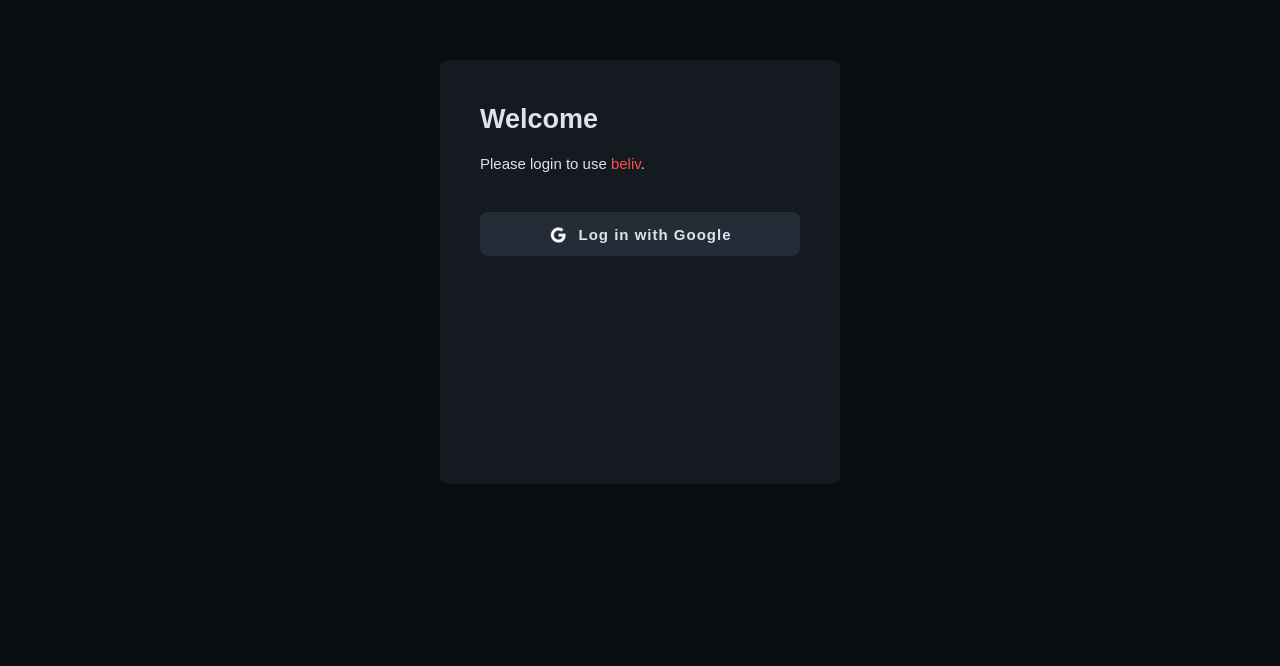
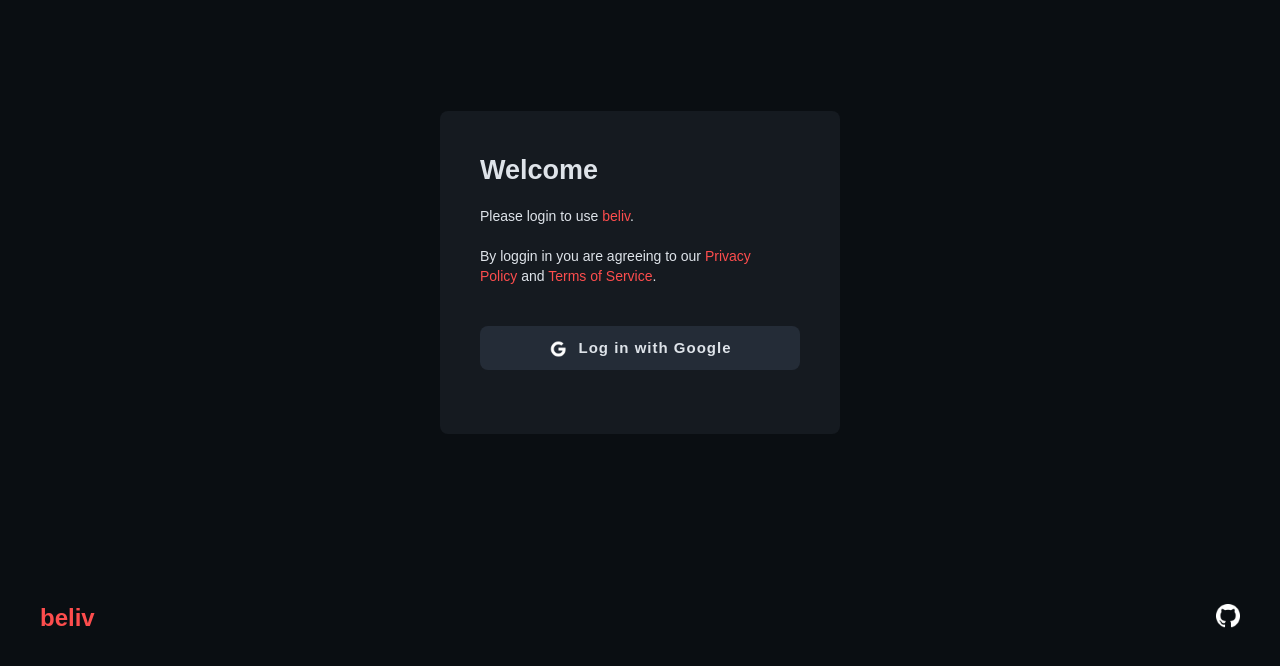
Before and after one commit to ninjaasmoke/belivN, a Next.js app: page /login in a window 1280 px wide. Shown: the part 128-794 px from the top of the page. Built offline with nearby package versions, Linux system fonts and the light colour scheme.

Commit message:
design login

```diff
--- a/pages/login.js
+++ b/pages/login.js
@@ -1,20 +1,32 @@
 import styles from '../styles/Login.module.css'
 import { GoogleLogin } from 'react-google-login';
+import Link from 'next/link'
 
 export default function Login() {
+
+    function signInSuccess(response) {
+        console.log(response.profileObj);
+    }
+
+    function signInFailue(response) {
+        console.log(response);
+        alert('Login failed!');
+    }
+
     return (
         <div className={styles.container}>
             <div className={styles.login}>
                 <h1 className={styles.welcome}>Welcome</h1>
                 <p className={styles.desc}>
-                    Please login to use <span>beliv</span>.
+                    Please login to use <span>beliv</span>. <br /> <br />
+                    By loggin in you are agreeing to our <Link href="privacy"><a>Privacy Policy</a></Link> and <Link href="terms"><a>Terms of Service</a></Link>.
                 </p>
                 <GoogleLogin
                     clientId="422317457275-32trbdq50ku5hu36qr13b0oa9tb0cs8o.apps.googleusercontent.com"
-                    onSuccess={(resp) => { console.log(resp) }}
-                    onFailure={(resp) => { console.log(resp) }}
+                    onSuccess={signInSuccess}
+                    onFailure={signInFailue}
                     cookiePolicy="single_host_origin"
-                    isSignedIn={true}
+                    // isSignedIn={true}
                     render={renderProps => (
                         <button onClick={renderProps.onClick} disabled={renderProps.disabled} className={styles.loginB}>
                             <img src="./images/g_icon.png" alt="Google Icon" className={styles.loginI} /> Log in with Google
@@ -22,6 +34,13 @@
                     )}
                 />
             </div>
+            <footer className={styles.footer}>
+                <div className={styles.footerL}>beliv</div>
+                <div className={styles.footerM} />
+                <a href="https://github.com/ninjaasmoke/beliv" target="_blank" rel="noopener">
+                    <img src="./images/gh_icon.png" alt="GitHub Icon" className={styles.footerGH} />
+                </a>
+            </footer>
         </div>
     )
 }
--- a/styles/Login.module.css
+++ b/styles/Login.module.css
@@ -14,7 +14,7 @@
     border-radius: 8px;
     padding: 44px 40px;
     width: 400px;
-    min-height: 424px;
+    /* min-height: 424px; */
 }
 
 .welcome {
@@ -25,7 +25,9 @@
 
 .desc {
     margin: 20px 0;
-    font-size: 15px;
+    font-size: 14px;
+    max-width: 92%;
+    line-height: 20px;
 }
 
 .desc span {
@@ -45,7 +47,7 @@
     font-size: 15px;
     border-radius: 8px;
     letter-spacing: 1px;
-    margin: 40px 0;
+    margin: 40px 0 20px;
     display: flex;
     justify-content: center;
     align-items: center;
@@ -62,6 +64,30 @@
     margin-top: 2px;
 }
 
+.footer {
+    width: 100%;
+    padding: 40px;
+    position: fixed;
+    bottom: 0;
+    left: 0;
+    display: flex;
+    justify-content: space-between;
+    align-items: center;
+    user-select: none;
+}
+
+.footerL {
+    color: var(--accent);
+    font-size: 24px;
+    font-weight: 700;
+    font-family: 'Spartan', sans-serif;
+}
+
+.footerGH {
+    width: 24px;
+    height: 24px;
+}
+
 @media (max-width: 420px) {
     .container {
         padding: 0;
@@ -71,4 +97,11 @@
         border-radius: 0px;
         min-height: fit-content;
     }
+    .footer {
+        justify-content: center;
+    }
+    .footerL {
+        position: fixed;
+        top: 100px;
+    }
 }
--- a/styles/globals.css
+++ b/styles/globals.css
@@ -20,12 +20,16 @@
 
 h1, h2, h3, h4, h5 {
   color: var(--accent);
-  font-family: 'Comfortaa', cursive;
+  font-family: 'Spartan', sans-serif;
 }
 
 a {
   text-decoration: none;
-  color: inherit;
+  color: var(--accent);
+}
+
+a:hover {
+  text-decoration: underline;
 }
 
 * {
@@ -34,4 +38,4 @@
   padding: 0;
 }
 
-@import url('https://fonts.googleapis.com/css2?family=Comfortaa:wght@700&family=Manrope&display=swap');
+@import url('https://fonts.googleapis.com/css2?family=Spartan:wght@700;900&family=Manrope&display=swap');
```
Also changed, not shown: public/images/gh_icon.png (added).
